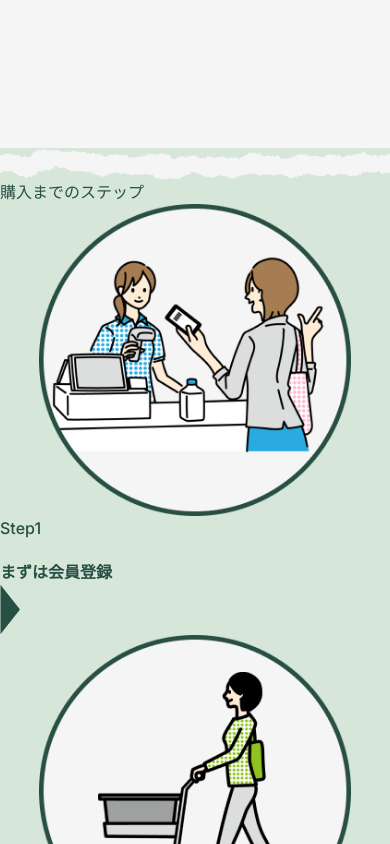
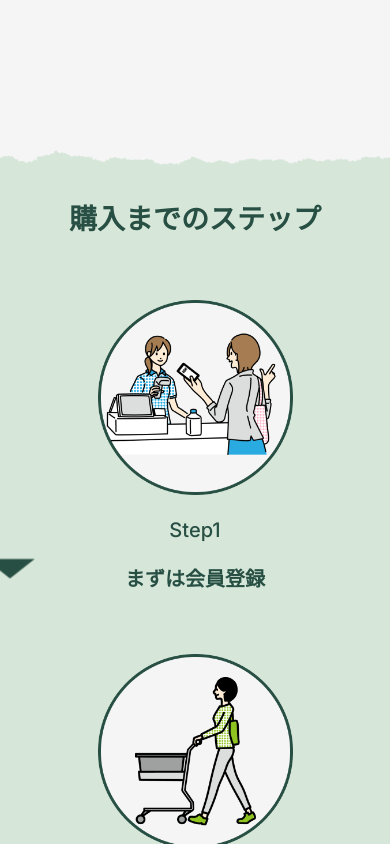
Before and after one commit to nishizawayu/bousaipokke, a React (Vite) app: page / in a window 390 px wide. Shown: the part 2320-3164 px from the top of the page. Built offline with nearby package versions, Linux system fonts and the light colour scheme.

Commit message:
stepのレスポンシブ途中

```diff
--- a/src/Top.jsx
+++ b/src/Top.jsx
@@ -145,29 +145,29 @@ const Top = () => {
 
 
                     <div className=' w-full  bg-[#D6E7DA] relative'>
-                        <div className=' lg:absolute lg:top-[-45px]'>
-                            <img src="./gizagiza.png" alt="境界線" />
+                        <div className='absolute top-[-15px] lg:top-[-45px]'>
+                            <img src="./gizagiza.png" alt="境界線" className='w-full'/>
                         </div>
-                        <section className='lg:w-[80%] lg:mx-auto lg:pt-[180px]'>
-                            <h2 className=' lg:font-bold lg:text-[32px] text-[#284F43] lg:pl-[120px] lg:pb-[140px]'>
+                        <section className='lg:w-[80%] lg:mx-auto pt-[50px] lg:pt-[180px]'>
+                            <h2 className='text-center font-bold text-[28px] lg:text-left lg:text-[32px] text-[#284F43] lg:pl-[120px] lg:pb-[140px]'>
                                 購入までのステップ
                             </h2>
                             <div className=' lg:flex lg:mx-auto'>
                                 {
                                     stepdata.text.map((data, index) => (
-                                        <div className='lg:w-full lg:relative'>
-                                            <div className='lg:text-center lg:w-[90%]'>
+                                        <div className='w-full relative mt-[60px] lg:mt-0'>
+                                            <div className='text-center lg:w-[90%]'>
                                                 <figure className=' lg:w-full'>
-                                                    <img src={stepdata.img[index]} alt="stepの画像" className='w-[80%] mx-auto' />
+                                                    <img src={stepdata.img[index]} alt="stepの画像" className='w-[50%] lg:w-[80%] mx-auto' />
                                                 </figure>
-                                                <p className=' lg:text-[20px] text-[#284F43] lg:mt-[5%]'>Step{index + 1}</p>
-                                                <p className=' lg:text-[20px] font-bold text-[#284F43] mt-[5%]'>{data}</p>
+                                                <p className=' text-[20px] text-[#284F43] mt-[5%]'>Step{index + 1}</p>
+                                                <p className=' text-[20px] font-bold text-[#284F43] mt-[5%]'>{data}</p>
                                             </div>
                                             {
                                                 (()=>{
                                                     if(index<stepdata.id.length-1){
                                                         return(
-                                                            <p className='lg:w-[5%] lg:absolute lg:top-[33%] lg:right-0'><img src="./arow.png" alt="" /></p>
+                                                            <p className='rotate-90 lg:w-[5%] absolute bottom-0 lg:top-[33%] lg:right-0'><img src="./arow.png" alt="" /></p>
                                                         )
                                                     }
                                                 })()
@@ -183,11 +183,11 @@ const Top = () => {
                     </div>
                 </div>
 
-                <div className='lg:relative lg:w-full bg-[#D6E7DA] lg:pb-[500px] lg:pt-[300px] lg:bg-bg-3 lg:bg-cover'>
+                <div className='relative w-full bg-[#D6E7DA] lg:pb-[500px] pt-[240px] lg:pt-[300px] lg:bg-bg-3 lg:bg-cover'>
                     <section className=' lg:w-[80%] lg:mx-auto lg:flex lg:items-center'>
                         <div className='lg:relative lg:w-[50%] lg:bg-bg-2 lg:bg-no-repeat lg:h-[600px] lg:bg-contain lg:flex lg:items-center '>
-                            <h2 className='lg:w-[80%] lg:font-bold lg:text-[42px] lg:pl-[100px] text-[#284F43] lg:relative lg:z-10 lg:text-center'>
-                                こんな方に<br />おすすめ
+                            <h2 className='text-center text-[28px] lg:w-[80%] font-bold lg:text-[42px] lg:pl-[100px] text-[#284F43] lg:relative lg:z-10'>
+                                こんな方に<br className=''/>おすすめ
                             </h2>
                         </div>
 
```
